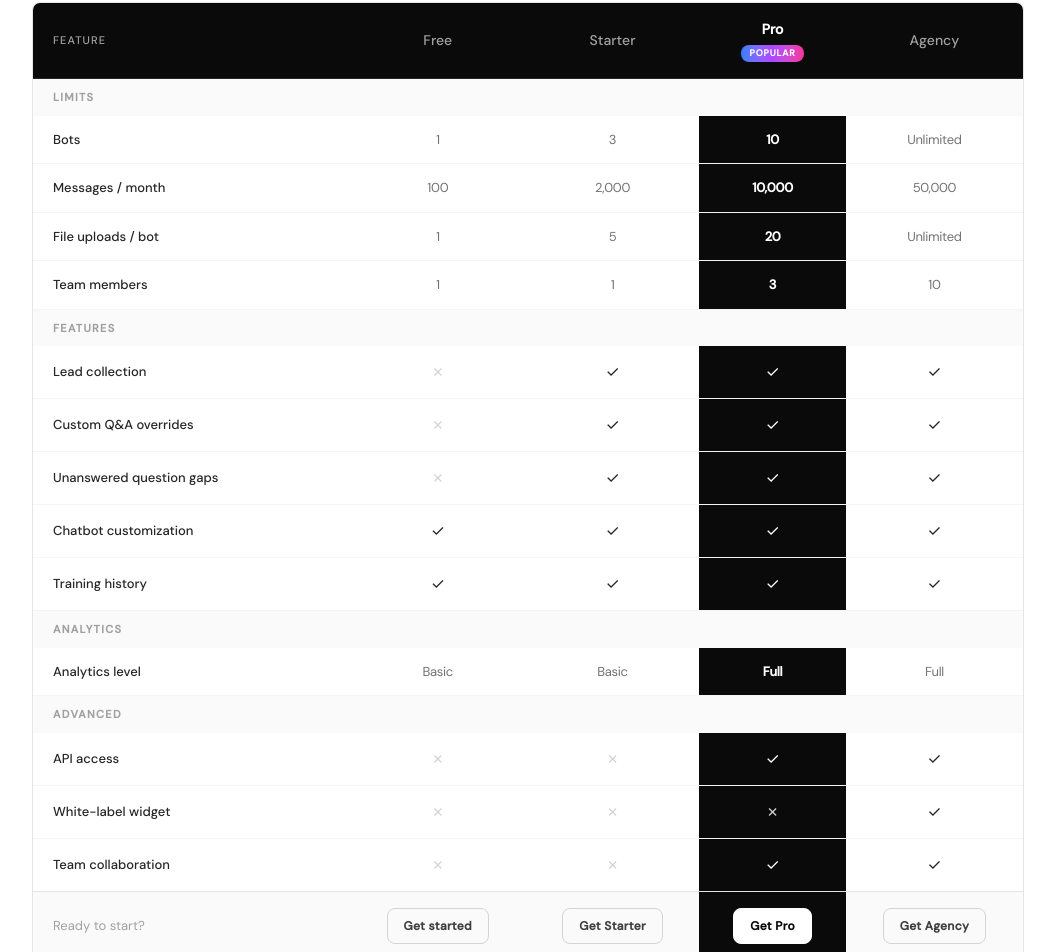
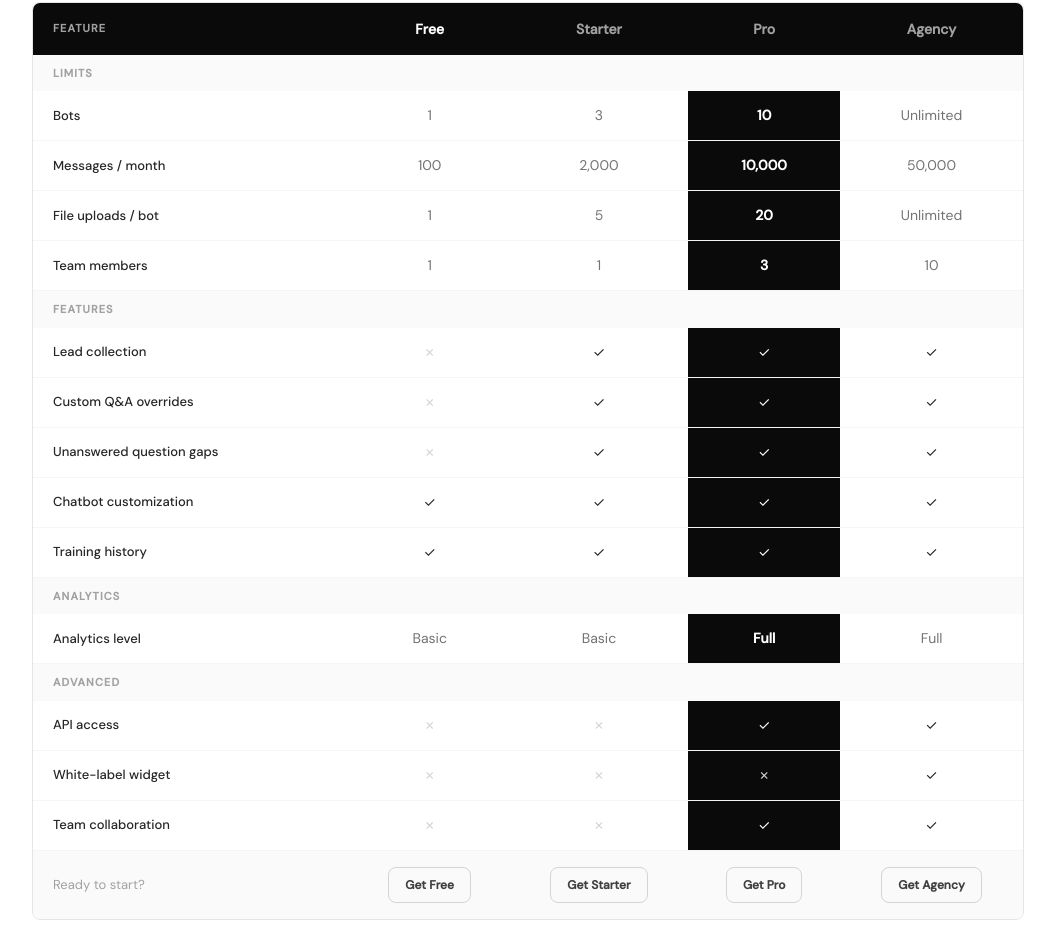
Before and after one commit to 11saim/BotBase, a React (Vite) app in the folder client/: page / in a window 1280 px wide. Shown: the part 1718-2670 px from the top of the page, without its empty margins (112-1167 px from the left). Built offline with nearby package versions, Linux system fonts and the light colour scheme.

Commit message:
Pricing Section Added in Plan&Usage

```diff
--- a/client/src/app/components/PricingSection.tsx
+++ b/client/src/app/components/PricingSection.tsx
@@ -1,4 +1,4 @@
-import { useEffect, useRef, useState } from "react";
+import { useEffect, useRef, useState, Fragment } from "react";
 
 interface TableRow {
   label: string;
@@ -9,6 +9,13 @@ interface TableRow {
 interface TableSection {
   category: string;
   rows: TableRow[];
+}
+
+type Variant = "home" | "plan&usage";
+
+interface PricingSectionProps {
+  variant?: Variant;
+  currentPlan?: "Free" | "Starter" | "Pro" | "Agency";
 }
 
 const columns = ["Free", "Starter", "Pro", "Agency"];
@@ -91,11 +98,10 @@ const tableSections: TableSection[] = [
 
 function Cell({ value, isPro }: { value: string | boolean; isPro: boolean }) {
   const base = "px-5 py-3.5 text-center align-middle";
-  const bg = isPro ? "bg-neutral-950" : "";
 
   if (typeof value === "boolean") {
     return (
-      <td className={`${base} ${bg} text-base`}>
+      <td className={`${base} ${isPro ? "bg-neutral-950" : ""}`}>
         {value ? (
           <span className={isPro ? "text-white" : "text-neutral-800"}>✓</span>
         ) : (
@@ -107,47 +113,56 @@ function Cell({ value, isPro }: { value: string | boolean; isPro: boolean }) {
 
   return (
     <td
-      className={`${base} ${bg} text-[13px] tracking-tight ${isPro ? "text-white font-semibold" : "text-neutral-500"}`}
+      className={`${base} ${isPro ? "bg-neutral-950 text-white font-semibold" : "text-neutral-500"}`}
     >
       {value}
     </td>
   );
 }
 
-export default function PricingSection() {
+export default function PricingSection({
+  variant = "home",
+  currentPlan = "Free",
+}: PricingSectionProps) {
   const wrapRef = useRef<HTMLDivElement>(null);
   const [visible, setVisible] = useState(false);
+
+  const hideHeading = variant !== "home";
 
   useEffect(() => {
     const el = wrapRef.current;
     if (!el) return;
+
     const obs = new IntersectionObserver(
       ([entry]) => {
         if (entry.isIntersecting) setVisible(true);
       },
       { threshold: 0.05 },
     );
+
     obs.observe(el);
     return () => obs.disconnect();
   }, []);
 
   return (
-    <section id="pricing" className="max-w-5xl mx-auto px-4 pt-2 pb-24">
-      {/* Header */}
-      <div className="mt-2 mb-12 flex justify-center items-center flex-col">
+    <section id="pricing" className="max-w-5xl mx-auto px-4 pt-2">
+      {/* HEADER (only home) */}
+      {!hideHeading && (
+        <div className="mt-2 mb-12 flex flex-col items-center justify-center">
           <span className="inline-block px-6 py-2 rounded-full bg-green-100 text-green-700 text-sm font-semibold mb-4">
             Pricing
           </span>
           <h2 className="text-4xl sm:text-5xl font-bold mb-4 text-center">
             Plans that grow with you
           </h2>
-        <p className="text-lg text-gray-600 max-w-2xl mx-auto text-center">
+          <p className="text-lg text-gray-600 max-w-2xl text-center">
             Start free, upgrade when your traffic does. No hidden fees, cancel
             anytime.
           </p>
         </div>
+      )}
 
-      {/* Table */}
+      {/* TABLE */}
       <div
         ref={wrapRef}
         className={`overflow-x-auto border border-neutral-200 rounded-sm transition-all duration-700 ease-out ${
@@ -155,48 +170,48 @@ export default function PricingSection() {
         }`}
       >
         <table className="w-full border-collapse min-w-[580px]">
-          {/* Head */}
+          {/* HEADER */}
           <thead>
             <tr className="bg-neutral-950">
-              <th className="px-5 py-4 text-left text-[11px] font-medium tracking-[.1em] uppercase text-neutral-400 border-b border-neutral-800 w-[32%]">
+              <th className="px-5 py-4 text-left text-[11px] uppercase tracking-widest text-neutral-400 w-[32%]">
                 Feature
               </th>
+
               {columns.map((col) => {
-                const isPro = col === "Pro";
+                const isCurrent = col === currentPlan;
+
                 return (
-                  <th
-                    key={col}
-                    className="px-5 py-4 text-center border-b border-neutral-800"
+                  <th key={col} className="px-5 py-4 text-center">
+                    <div className="flex flex-col items-center gap-1.5">
+                      <span
+                        className={`text-sm font-semibold ${
+                          isCurrent ? "text-white" : "text-neutral-400"
+                        }`}
                       >
-                    {isPro ? (
-                      <div className="inline-flex flex-col items-center gap-1.5">
-                        <span className="text-white text-sm font-semibold">
                         {col}
                       </span>
-                        {/* Colorful gradient badge */}
-                        <span className="text-[9px] font-semibold tracking-[.1em] uppercase text-white px-2 py-0.5 rounded-sm bg-gradient-to-r from-blue-500 via-purple-500 to-pink-500">
-                          Popular
-                        </span>
-                      </div>
-                    ) : (
-                      <span className="text-neutral-400 text-sm font-medium">
-                        {col}
+
+                      {/* Current plan badge */}
+                      {variant !== "home" && isCurrent && (
+                        <span className="text-[9px] px-2 py-0.5 rounded-sm bg-emerald-500 text-white uppercase tracking-widest">
+                          Current Plan
                         </span>
                       )}
+                    </div>
                   </th>
                 );
               })}
             </tr>
           </thead>
 
-          {/* Body */}
+          {/* BODY */}
           <tbody>
             {tableSections.map((section) => (
-              <>
-                <tr key={section.category} className="bg-neutral-50">
+              <Fragment key={section.category}>
+                <tr className="bg-neutral-50">
                   <td
                     colSpan={5}
-                    className="px-5 py-2.5 text-[11px] font-semibold tracking-[.12em] uppercase text-neutral-400"
+                    className="px-5 py-2.5 text-[11px] font-semibold uppercase tracking-widest text-neutral-400"
                   >
                     {section.category}
                   </td>
@@ -205,51 +220,62 @@ export default function PricingSection() {
                 {section.rows.map((row, ri) => (
                   <tr
                     key={row.label}
-                    className="border-b border-neutral-100 last:border-0 hover:bg-neutral-50 transition-colors duration-150"
+                    className="border-b border-neutral-100 hover:bg-neutral-50 transition"
                     style={{
                       opacity: visible ? 1 : 0,
                       transform: visible ? "translateX(0)" : "translateX(-8px)",
-                      transitionProperty: "opacity, transform",
-                      transitionDuration: "350ms",
-                      transitionTimingFunction: "ease-out",
+                      transition: "all 350ms ease-out",
                       transitionDelay: `${ri * 35}ms`,
                     }}
                   >
                     <td className="px-5 py-3.5 text-[13px] font-medium text-neutral-800">
                       {row.label}
                     </td>
-                    {row.values.map((val, ci) => (
-                      <Cell key={ci} value={val} isPro={ci === row.proIndex} />
-                    ))}
+
+                    {row.values.map((val, ci) => {
+                      const isCurrent = columns[ci] === currentPlan;
+
+                      return (
+                        <Cell
+                          key={ci}
+                          value={val}
+                          isPro={ci === row.proIndex}
+                        />
+                      );
+                    })}
                   </tr>
                 ))}
-              </>
+              </Fragment>
             ))}
           </tbody>
 
-          {/* Footer CTA row */}
+          {/* FOOTER */}
           <tfoot>
             <tr className="bg-neutral-50 border-t border-neutral-200">
               <td className="px-5 py-4 text-[13px] text-neutral-400">
                 Ready to start?
               </td>
+
               {columns.map((col) => {
-                const isPro = col === "Pro";
+                const isCurrent = col === currentPlan;
+                const disable = variant !== "home" && isCurrent;
+
                 return (
-                  <td
-                    key={col}
-                    className={`px-2 sm:px-5 py-4 text-center ${isPro ? "bg-neutral-950" : ""}`}
-                  >
-                    <a
-                      href="/register"
-                      className={`inline-block w-full sm:w-auto text-[11px] sm:text-[12px] font-semibold tracking-wide px-2 sm:px-4 py-2 rounded-sm border transition-all duration-150 whitespace-nowrap ${
-                        isPro
-                          ? "bg-white text-neutral-950 border-white hover:bg-transparent hover:text-white"
+                  <td key={col} className="px-5 py-4 text-center">
+                    <button
+                      disabled={disable}
+                      className={`w-full sm:w-auto text-[12px] font-semibold px-4 py-2 rounded-sm border transition ${
+                        disable
+                          ? "bg-neutral-200 text-neutral-400 border-neutral-200 cursor-not-allowed"
+                          : isCurrent && variant !== "home"
+                            ? "bg-emerald-500 text-white border-emerald-500"
                             : "bg-transparent text-neutral-700 border-neutral-300 hover:border-neutral-950 hover:text-neutral-950"
                       }`}
                     >
-                      {col === "Free" ? "Get started" : `Get ${col}`}
-                    </a>
+                      {variant !== "home" && isCurrent
+                        ? "Current Plan"
+                        : `Get ${col}`}
+                    </button>
                   </td>
                 );
               })}
--- a/client/src/app/pages/NewLandingPage.tsx
+++ b/client/src/app/pages/NewLandingPage.tsx
@@ -384,10 +384,10 @@ export function NewLandingPage() {
       </section>
 
       {/* Pricing Section */}
-      <PricingSection />
+      <PricingSection variant="home" />
 
       {/* CTA Section */}
-      <section className="pt-32 pb-0 px-4 sm:px-6 lg:px-8 bg-gradient-to-br from-gray-900 via-black to-gray-900 text-white relative overflow-hidden">
+      <section className="mt-24 pt-32 pb-0 px-4 sm:px-6 lg:px-8 bg-gradient-to-br from-gray-900 via-black to-gray-900 text-white relative overflow-hidden">
         <div className="absolute inset-0">
           {[...Array(50)].map((_, i) => (
             <div
```
Also changed, not shown: client/src/app/pages/dashboard/DashboardPlanUsagePage.tsx (+3 -62 lines). Lines whose indentation alone changed are shown as unchanged.
